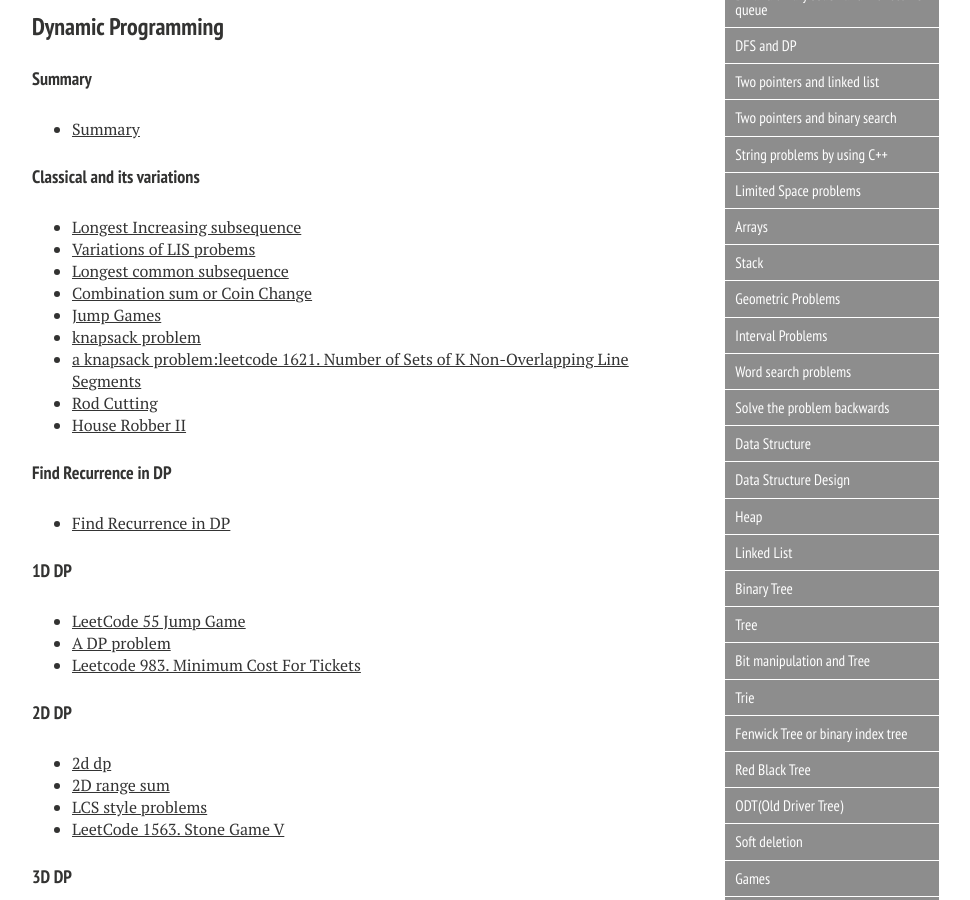
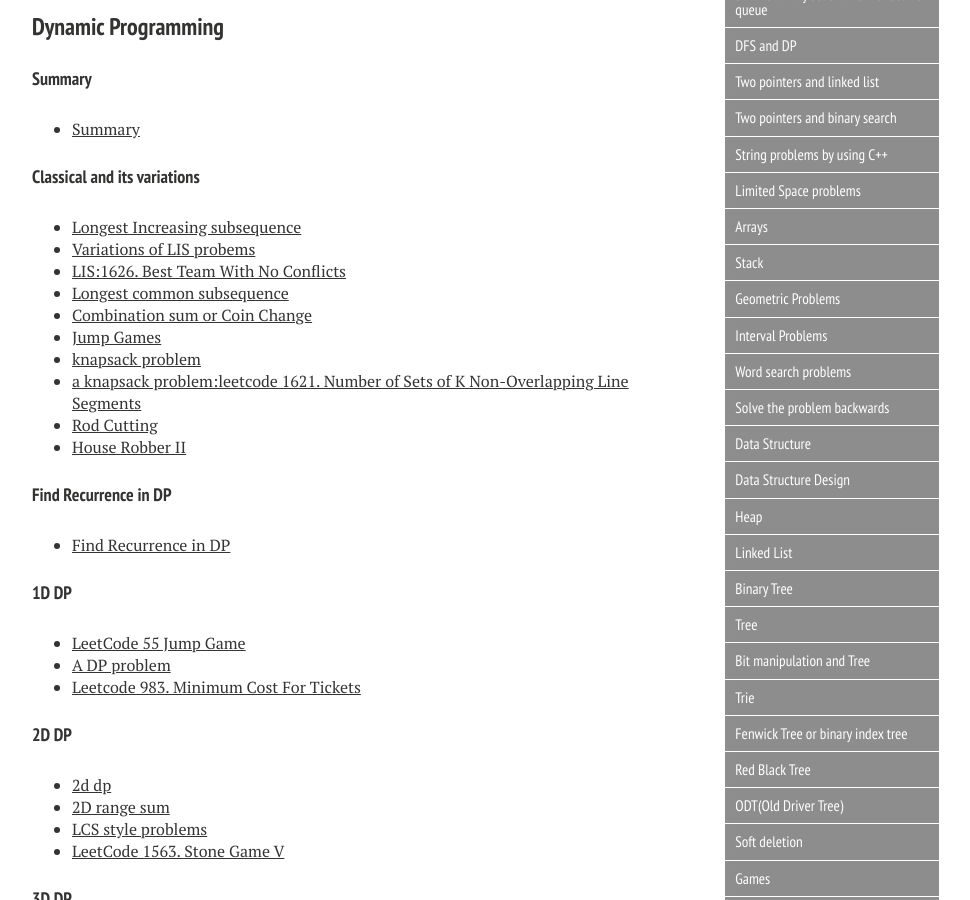
Before and after one commit to xiaokeshen/xiaokeshen.github.io, a Jekyll site: the page built from blog/index.md, in a window 1280 px wide and 900 px high, scrolled down 2137 px. Shown: the whole window, without its empty margins (288-1258 px from the left). Built offline with Jekyll 4.4.1, drawn with Linux system fonts in a browser that asks for light colours; nearby versions of some CDN libraries.

Commit message:
Add a LIS problem

```diff
--- a/blog/index.md
+++ b/blog/index.md
@@ -81,6 +81,7 @@
 #### Classical and its variations
 - [Longest Increasing subsequence](coding/dp/classical/lis.md)
 - [Variations of LIS probems](https://medium.com/@jim.morris.shen/variations-of-lis-13965a6905a8?source=friends_link&sk=053a02336a3a1c21919bd1db21819d71)
+- [LIS:1626. Best Team With No Conflicts](https://jimmy-shen.medium.com/lis-8b13e1aa53ae)
 - [Longest common subsequence](coding/dp/classical/lcs.md)
 - [Combination sum or Coin Change](https://medium.com/@jim.morris.shen/combination-sum-or-coin-change-cd9264a02903?source=friends_link&sk=f071a05acbedc48a1ce9b1f61b5f49ab)
 - [Jump Games](https://medium.com/@jim.morris.shen/sliding-window-min-max-priority-queue-monotonic-queue-ec77636cdc31?source=friends_link&sk=3c41b31a29a2fd879c1ff478e9777b2d)
```
